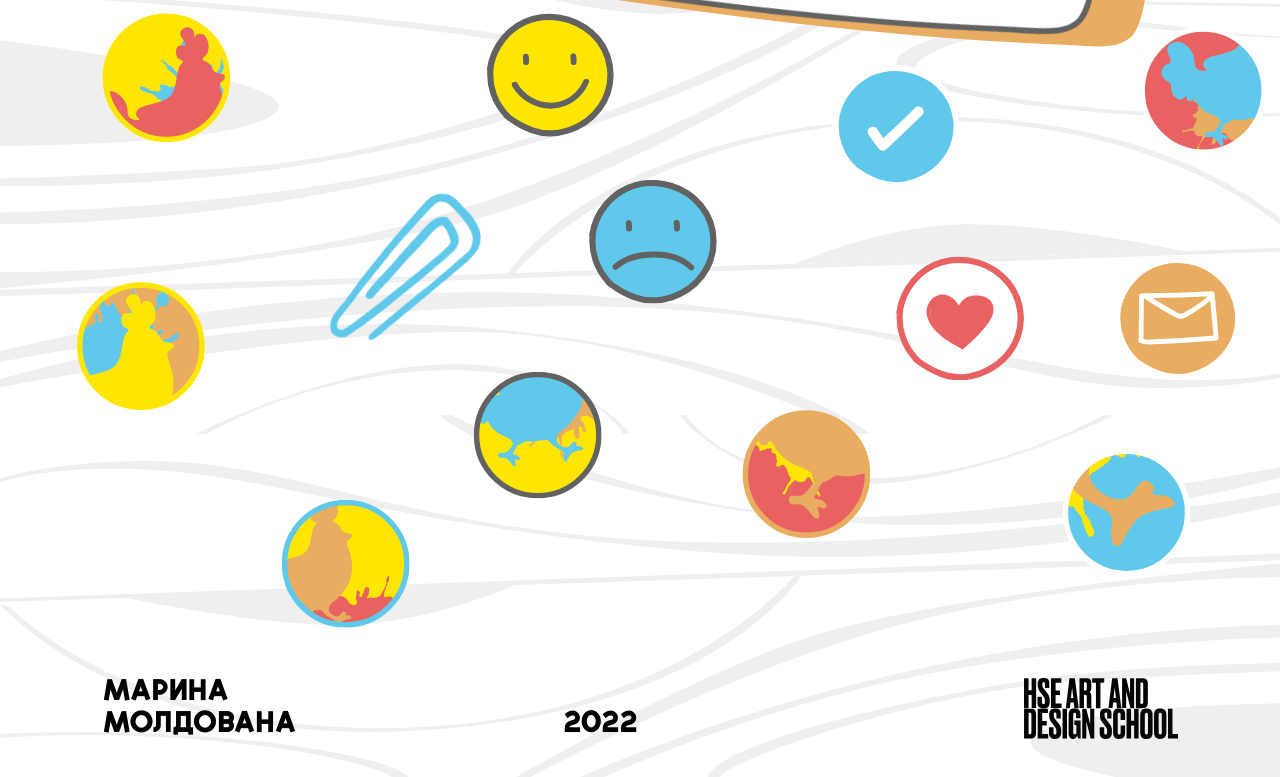
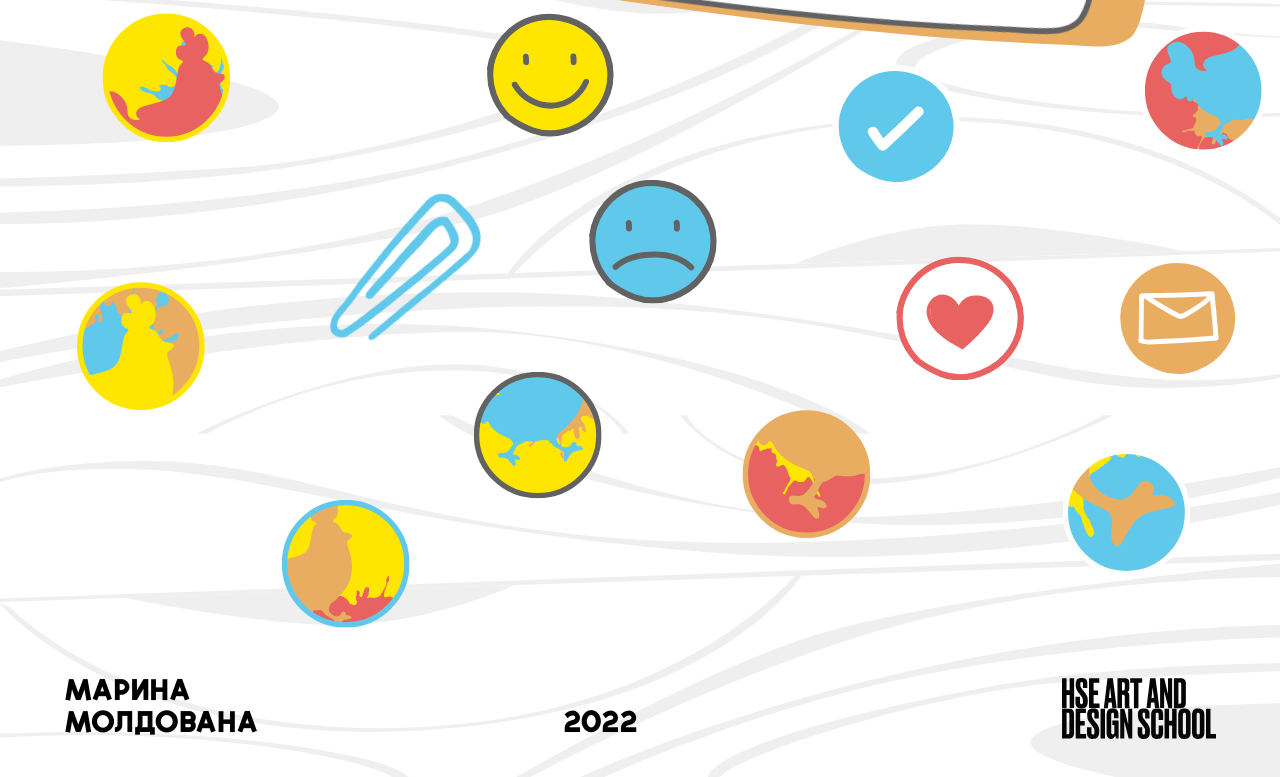
Before and after one commit to kudravaja/Kkl, a plain HTML site: page index.html in a window 1280 px wide. Shown: the part 7837-8614 px from the top of the page. Drawn offline with Linux system fonts and the light colour scheme.

Commit message:
Update content.css

```diff
--- a/content.css
+++ b/content.css
@@ -1727,13 +1727,14 @@
   }
 
 .footer{
+  left:5vw;
   position: relative;
   top:-308vw;
-  width: 100vw;
+  width: 90vw;
   height: 10vw;
   overflow-x: hidden;
   display: flex;
-  justify-content: space-around;
+  justify-content: space-between;
   align-items: flex-end;}
 
   p {
```
